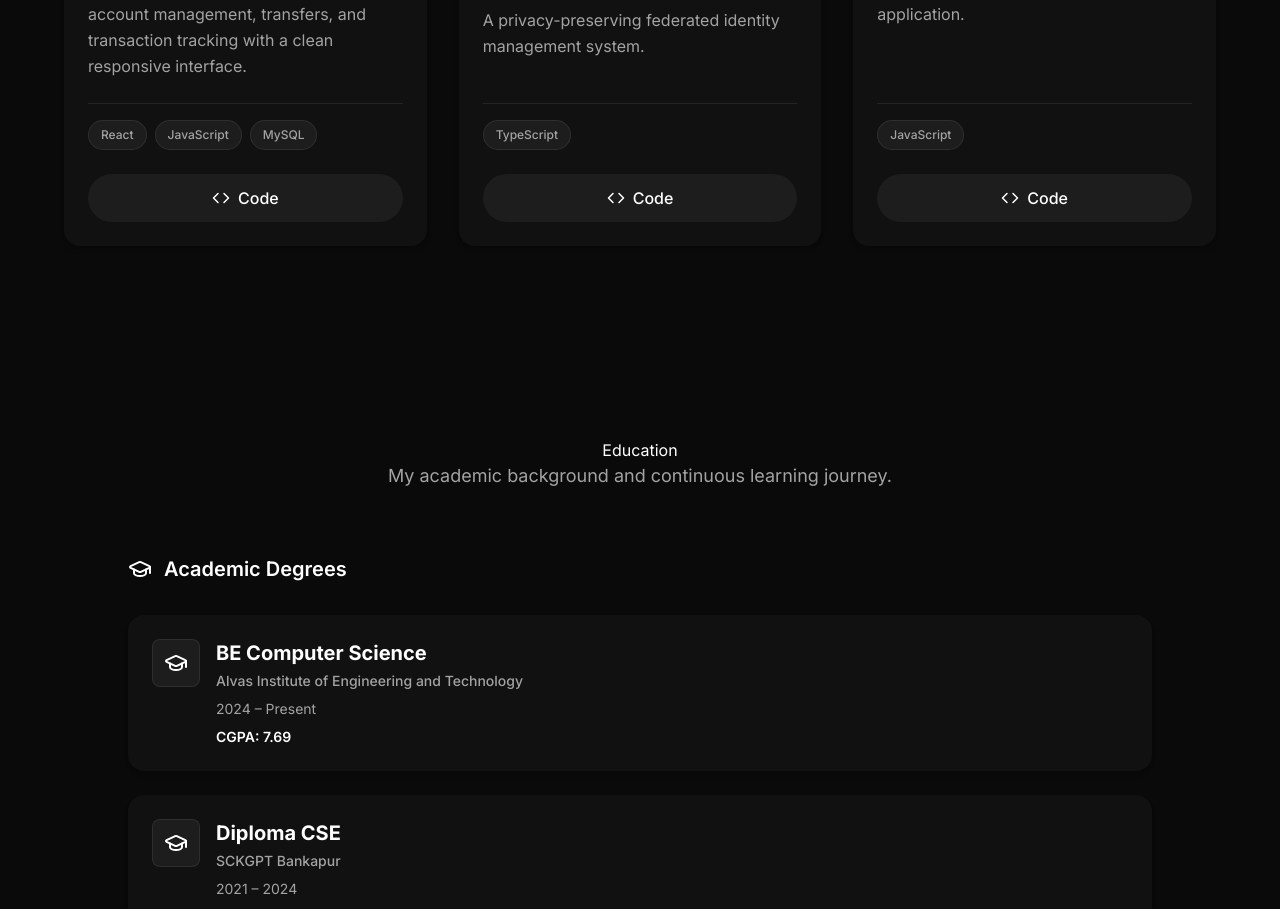
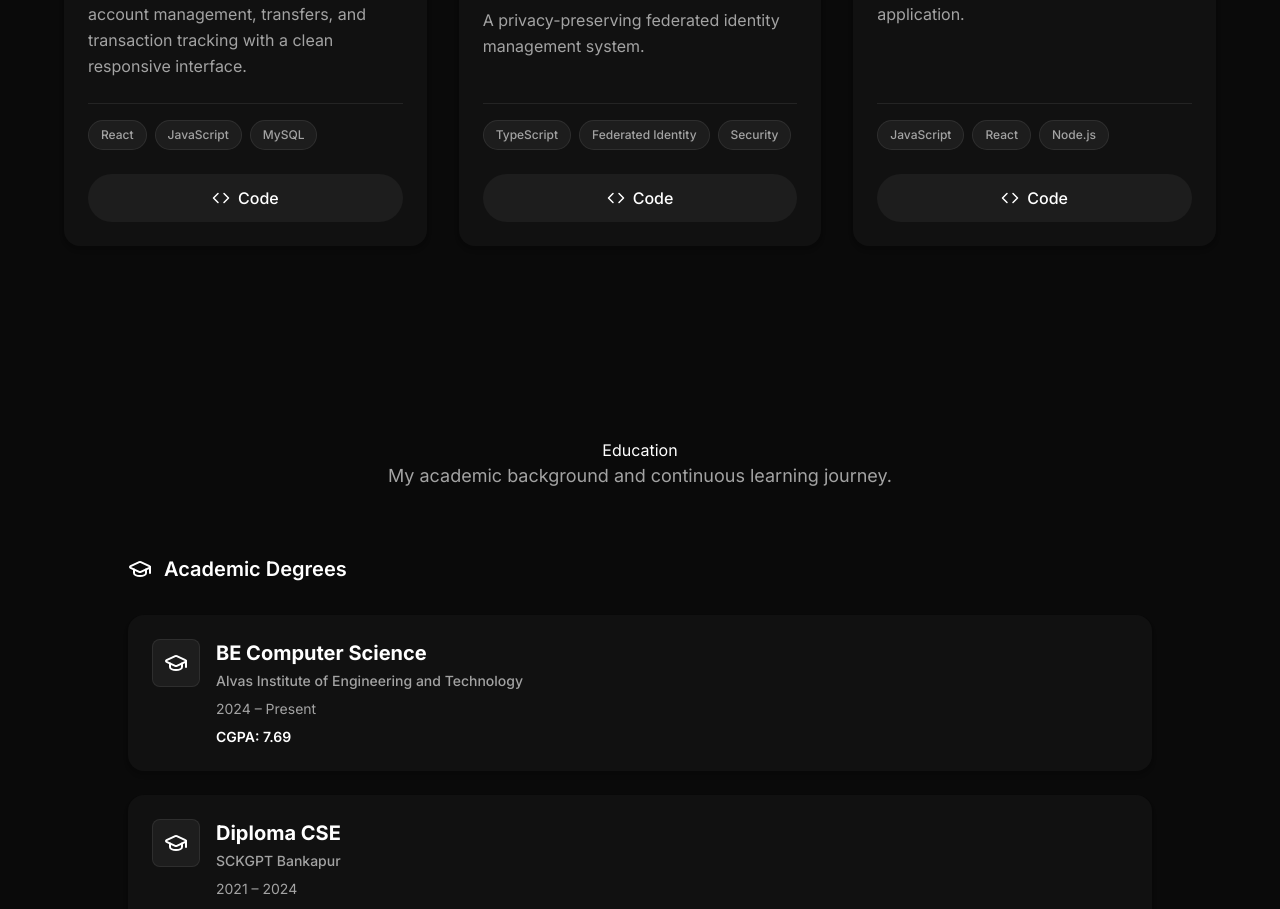
Before and after one commit to soumyajali/portfolio, a React (Vite) app: page / in a window 1280 px wide. Shown: the part 3484-4393 px from the top of the page. Built offline with nearby package versions, Linux system fonts and the light colour scheme.

Commit message:
Add extended tech stacks to new projects

```diff
--- a/src/components/Projects.jsx
+++ b/src/components/Projects.jsx
@@ -104,7 +104,7 @@ export const Projects = () => {
       title: 'Privacy-Preserving Federated IDs',
       description:
         'A privacy-preserving federated identity management system.',
-      tech: ['TypeScript'],
+      tech: ['TypeScript', 'Federated Identity', 'Security'],
       codeUrl: 'https://github.com/soumyajali/privacy-preserving-federated-ids',
       image: 'https://images.unsplash.com/photo-1526374965328-7f61d4dc18c5?q=80&w=1000&auto=format&fit=crop',
       imageAlt: 'Privacy-Preserving Federated IDs code',
@@ -113,7 +113,7 @@ export const Projects = () => {
       title: 'SmartCart',
       description:
         'A smart e-commerce or shopping cart application.',
-      tech: ['JavaScript'],
+      tech: ['JavaScript', 'React', 'Node.js'],
       codeUrl: 'https://github.com/soumyajali/SmartCart',
       image: 'https://images.unsplash.com/photo-1607082348824-0a96f2a4b9da?q=80&w=1000&auto=format&fit=crop',
       imageAlt: 'SmartCart Application',
```
